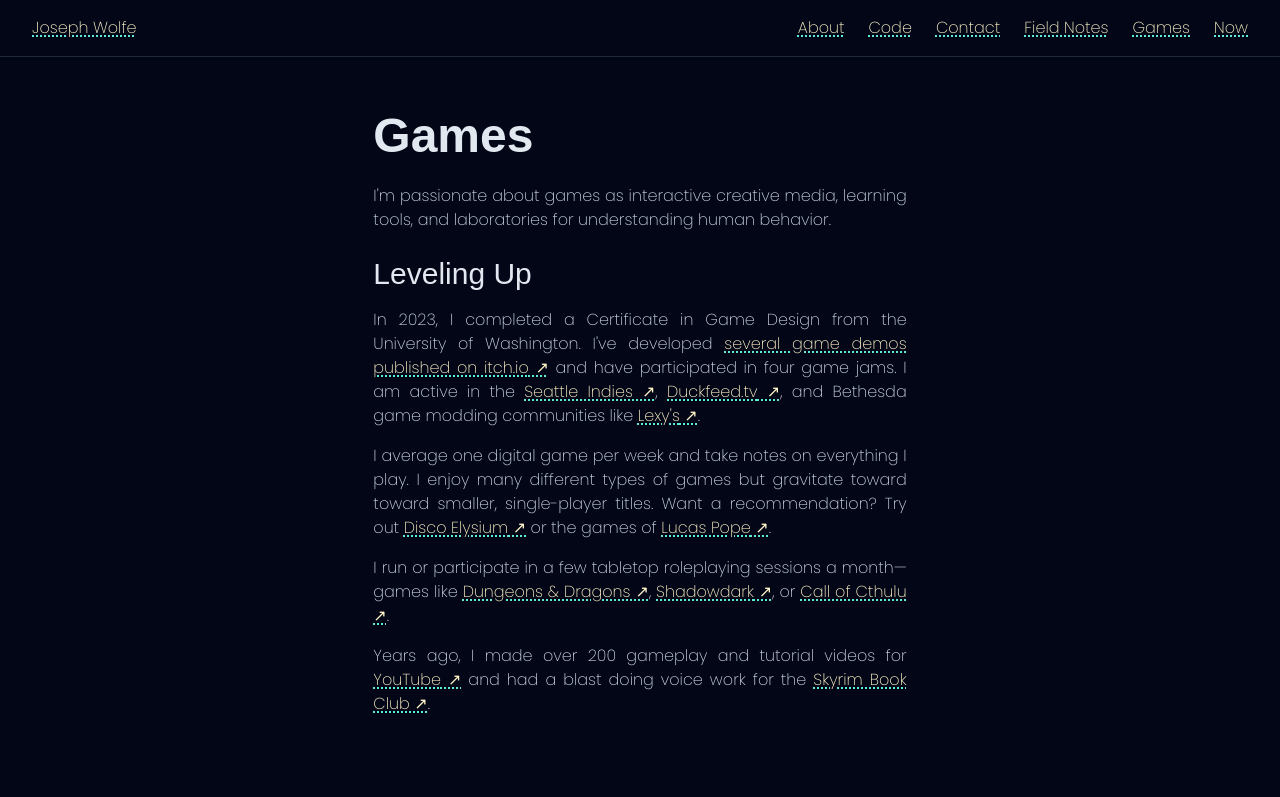
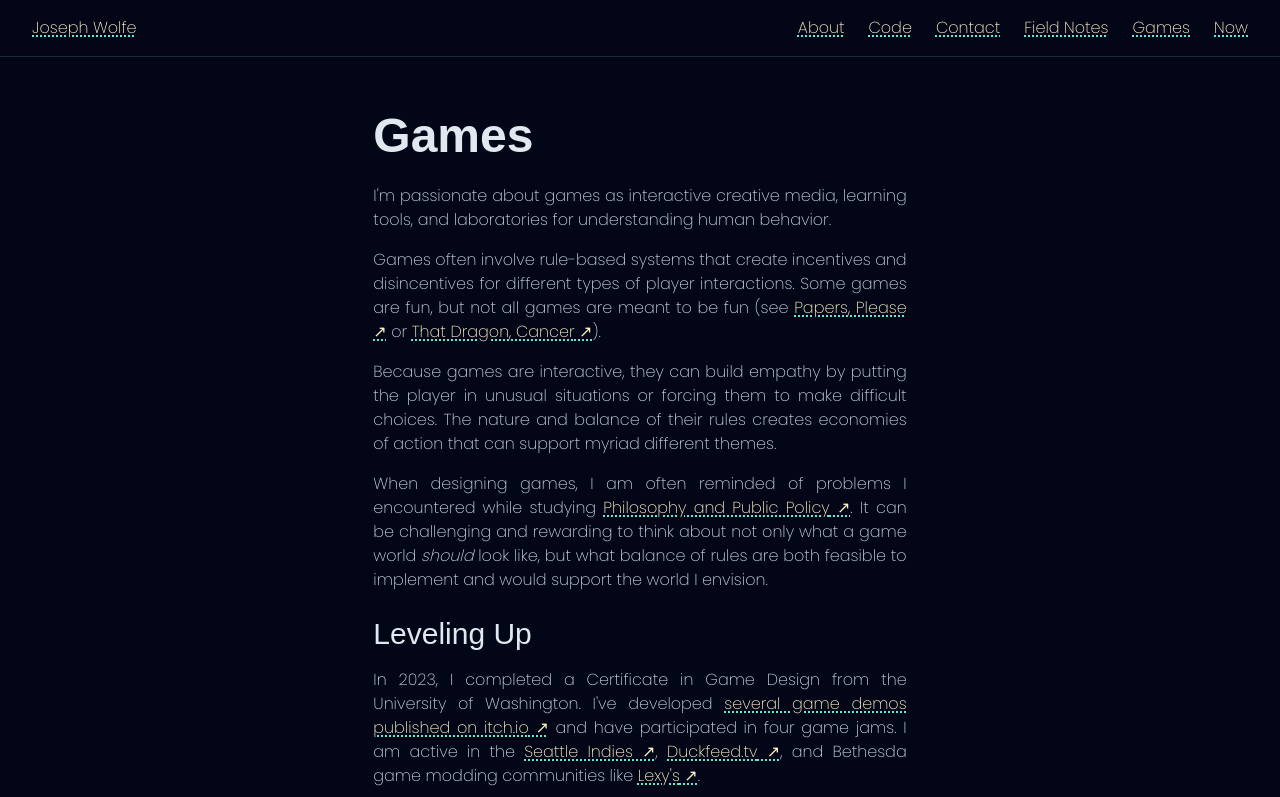
Before and after one commit to CharmedSatyr/personal-website, a Next.js app: page /games in a window 1280 px wide. Shown: the top 797 px of the page. Built offline with nearby package versions, Linux system fonts and the light colour scheme; no server answers; a web font is replaced by a local one.

Commit message:
Flesh out my conception of games a little

```diff
--- a/app/games/page.mdx
+++ b/app/games/page.mdx
@@ -7,6 +7,23 @@ export const metadata = genPageMetadata({ title: "Games" });
 
 I'm passionate about games as interactive creative media, learning tools, and
 laboratories for understanding human behavior.
+
+Games often involve rule-based systems that create incentives and disincentives
+for different types of player interactions. Some games are fun, but not all
+games are meant to be fun (see [Papers, Please](https://papersplea.se/) or
+[That Dragon, Cancer](https://www.thatdragoncancer.com/)).
+
+Because games are interactive, they can build empathy by putting the player in
+unusual situations or forcing them to make difficult choices. The nature and
+balance of their rules creates economies of action that can support myriad
+different themes.
+
+When designing games, I am often reminded of problems I encountered while
+studying
+[Philosophy and Public Policy](https://www.lse.ac.uk/study-at-lse/Graduate/degree-programmes-2024/MSc-Philosophy-and-Public-Policy).
+It can be challenging and rewarding to think about not only what a game world
+_should_ look like, but what balance of rules are both feasible to implement and
+would support the world I envision.
 
 ## Leveling Up
 
```
